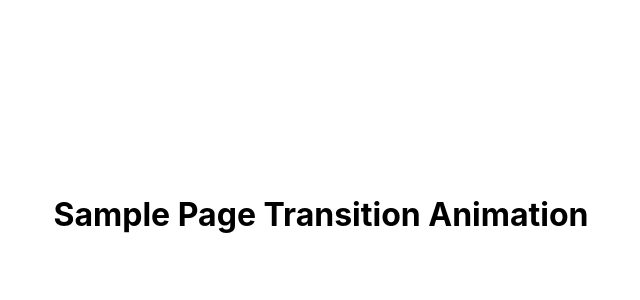
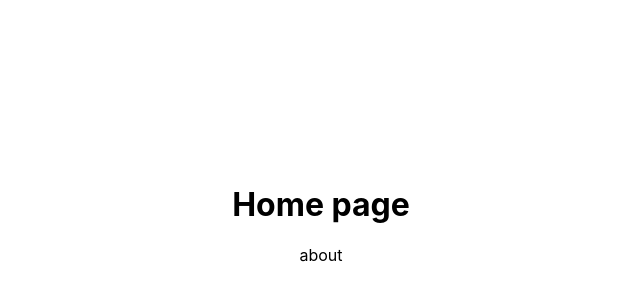
Before and after one commit to K-Daiki-0ne/page-transition-paractice, a Next.js app: page / in a window 1280 px wide. Shown: the part 186-486 px from the top of the page, without its empty margins (319-959 px from the left). Built offline with nearby package versions, Linux system fonts and the light colour scheme.

Commit message:
modified: add next Link

```diff
--- a/pages/index.tsx
+++ b/pages/index.tsx
@@ -1,6 +1,6 @@
-import Head from 'next/head'
-import styles from '../styles/Home.module.css'
-import Image from 'next/image'
+import Head from 'next/head';
+import styles from '../styles/Home.module.css';
+import Link from 'next/link';
 
 export default function Home() {
   return (
@@ -11,11 +11,13 @@ export default function Home() {
       </Head>
 
       <div>
-        <h1>Sample Page Transition Animation</h1>
+        <h1>Home page</h1>
       </div>
 
-      <div className={styles.image}>
-
+      <div>
+        <Link href="/about">
+          about
+        </Link>
       </div>
 
     </div>
```
